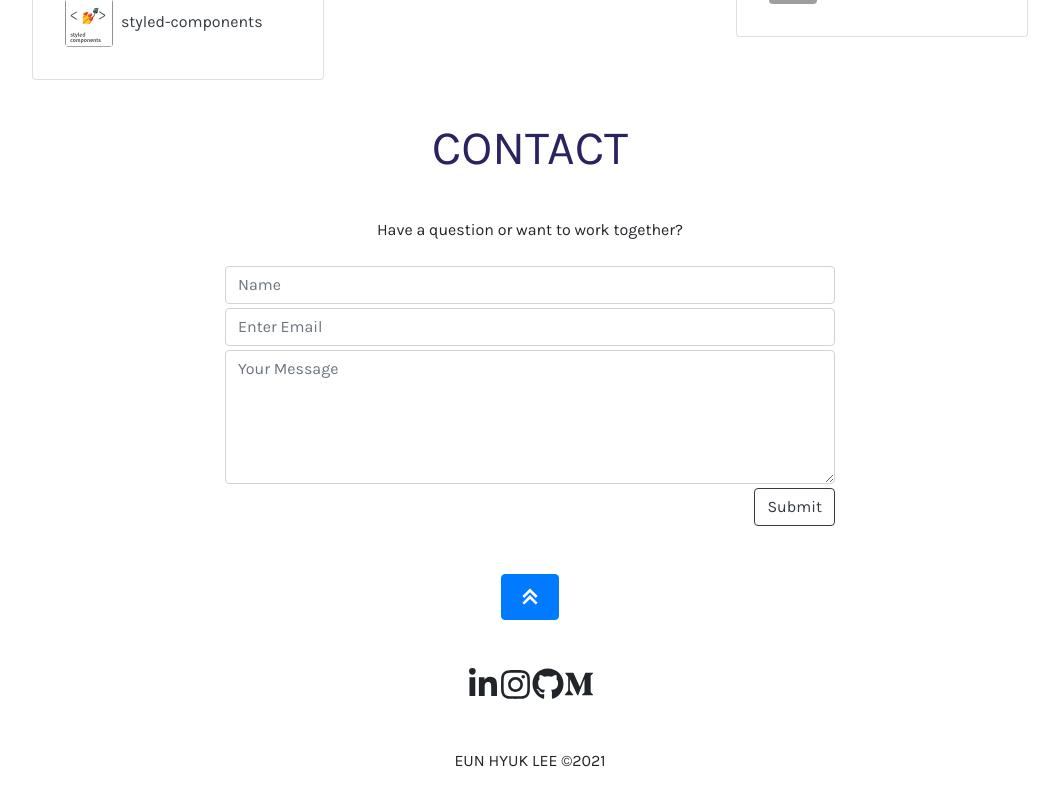
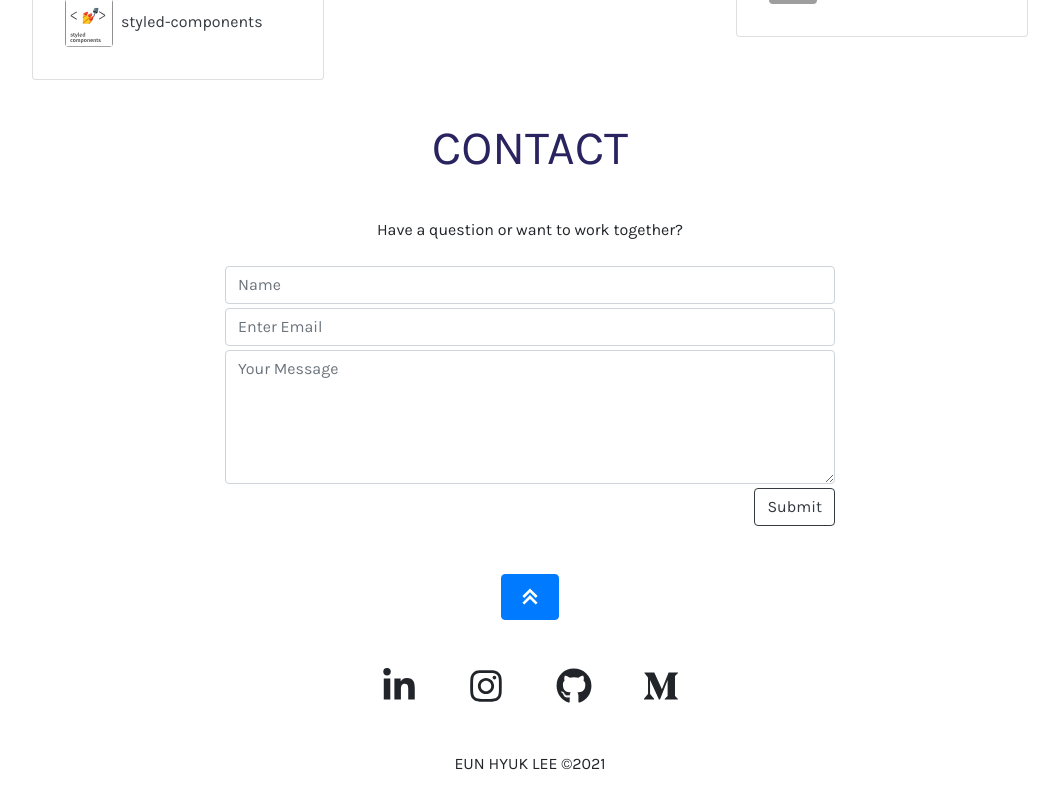
Before and after one commit to ehlee9317/Portfolio, a React (Create React App) app: page / in a window 1280 px wide. Shown: the part 2543-3343 px from the top of the page, without its empty margins (110-1169 px from the left). Before the commit the page ends 3316 px from the top, so only its background shows below. Built offline with nearby package versions, Linux system fonts and the light colour scheme; grey boxes are pictures that could not be loaded.

Commit message:
minor changed to paddings

```diff
--- a/src/pages/contact/contact.css
+++ b/src/pages/contact/contact.css
@@ -0,0 +1,3 @@
+.icon{
+   margin-right: 4%;
+}
--- a/src/pages/contact/contact.js
+++ b/src/pages/contact/contact.js
@@ -1,5 +1,6 @@
 import React from "react";
 import Button from "react-bootstrap/Button";
+import "./contact.css";
 
 // ICONS
 import { FaLinkedinIn } from "react-icons/fa";
@@ -58,12 +59,14 @@ const Contact = () => {
         </div>
 
         <div className="text-center pt-5 pb-5">
-          <FaLinkedinIn size={32} />
-          <FaInstagram size={33} />
-          <FaGithub size={32} />
-          <FaMediumM size={30} />
+          <div >
+            <FaLinkedinIn size={36} className="icon"/>
+            <FaInstagram size={36} className="icon"/>
+            <FaGithub size={36} className="icon"/>
+            <FaMediumM size={36} />
+          </div>
         </div>
-        <div class="text-center">
+        <div class="text-center pb-4">
           <text>EUN HYUK LEE ©2021</text>
         </div>
       </div>
```
